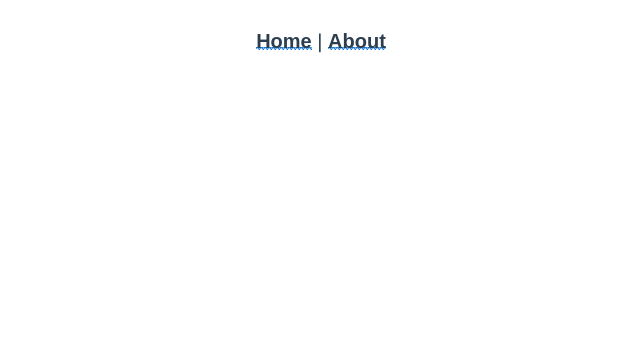
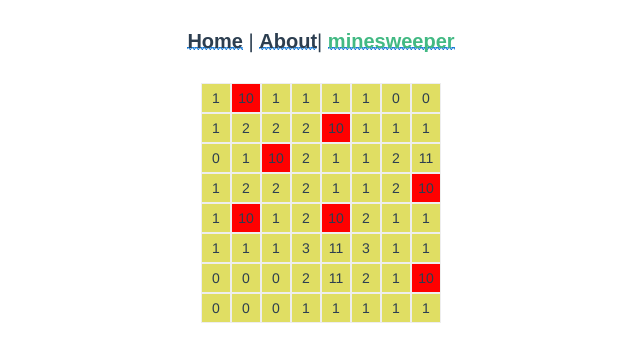
Before and after one commit to czj0923/mine-sweeper, a Vue app: page /#/minesweeper in a window 1280 px wide. Before the commit this address had no page. Shown: the top 362 px of the page, without its empty margins (319-959 px from the left). Built offline with nearby package versions, Linux system fonts and the light colour scheme; a web font is replaced by a local one.

Commit message:
feat  扫雷暂存

```diff
--- a/src/App.vue
+++ b/src/App.vue
@@ -1,7 +1,8 @@
 <template>
   <div id="nav">
     <router-link to="/">Home</router-link> |
-    <router-link to="/about">About</router-link>
+    <router-link to="/about">About</router-link>|
+    <router-link to="/minesweeper">minesweeper</router-link>
   </div>
   <router-view />
 </template>
--- a/src/main.js
+++ b/src/main.js
@@ -1,7 +1,7 @@
 import { createApp } from "vue";
+import "papercss/dist/paper.min.css"; //paper.css
 import App from "./App.vue";
 import router from "./router";
-import "papercss/dist/paper.min.css"; //paper.css
 
 const app = createApp(App);
 app.use(router);
--- a/src/router/index.js
+++ b/src/router/index.js
@@ -13,6 +13,12 @@ const routes = [
     component: () =>
       import(/* webpackChunkName: "about" */ "../views/About.vue"),
   },
+  {
+    path: "/minesweeper",
+    name: "MineSweeper",
+    component: () =>
+      import(/* webpackChunkName: "MineSweeper" */ "../views/MineSweeper.vue"),
+  },
 ];
 
 const router = createRouter({
--- /dev/null
+++ b/src/views/MineSweeper.vue
@@ -0,0 +1,116 @@
+<template>
+  <div class="minesweeper">
+    <div
+      class="game-box"
+      :style="{
+        width: 30 * rowCount + 'px',
+      }"
+    >
+      <template v-for="(row, index) in mineArr" :key="index">
+        <template v-for="(col, index2) in row" :key="col">
+          <div
+            class="box"
+            :class="{ mine: col === 10 }"
+            @click="open(index, index2)"
+          >
+            {{ col }}
+          </div>
+        </template>
+      </template>
+    </div>
+  </div>
+</template>
+
+<script>
+import { reactive, toRefs, onMounted, getCurrentInstance } from "vue";
+export default {
+  name: "MineSweeper",
+  setup() {
+    const { proxy } = getCurrentInstance();
+    console.log(proxy);
+    const state = reactive({
+      mineCount: 10, //雷数
+      colCount: 8, //列数
+      rowCount: 8, //行数
+      mineArr: [[]], //存放雷
+    });
+
+    //初始化雷
+    const initMine = () => {
+      for (let i = 0; i < state.rowCount; i++) {
+        state.mineArr[i] = [];
+        for (let j = 0; j < state.colCount; j++) {
+          state.mineArr[i][j] = 0;
+        }
+      }
+      for (let i = 0; i < state.mineCount; i++) {
+        let [row, col] = Random(state.rowCount, state.colCount);
+        //如果该位置有雷，则重新获取随机坐标
+        while (state.mineArr[row][col] === 10) {
+          [row, col] = Random(state.rowCount, state.colCount);
+        }
+        state.mineArr[row][col] = 10;
+        //设置雷之后，把周围一圈非雷方块数字+1
+        row > 0 && col > 0 && state.mineArr[row - 1][col - 1]++;
+        row > 0 && state.mineArr[row - 1][col]++;
+        row > 0 &&
+          col < state.colCount - 1 &&
+          state.mineArr[row - 1][col + 1]++;
+        col > 0 && state.mineArr[row][col - 1]++;
+        col < state.colCount - 1 && state.mineArr[row][col + 1]++;
+        row < state.rowCount - 1 &&
+          col > 0 &&
+          state.mineArr[row + 1][col - 1]++;
+        row < state.rowCount - 1 && state.mineArr[row + 1][col]++;
+        row < state.rowCount - 1 &&
+          col < state.colCount - 1 &&
+          state.mineArr[row + 1][col + 1]++;
+      }
+      console.log(state.mineArr);
+    };
+
+    //生成随机整数 [0,max)
+    function Random(max_r, max_c) {
+      let x = Math.floor(Math.random() * max_r);
+      let y = Math.floor(Math.random() * max_c);
+      return [x, y];
+    }
+
+    //点击方块
+    const open = (row, col) => {
+      console.log(row, col);
+      state.mineArr[row][col];
+    };
+    onMounted(() => {
+      initMine();
+    });
+    return {
+      ...toRefs(state),
+      open,
+    };
+  },
+};
+</script>
+<style scoped lang="scss">
+.minesweeper {
+  .game-box {
+    display: flex;
+    flex-wrap: wrap;
+    margin: 0 auto;
+    .box {
+      display: flex;
+      align-items: center;
+      justify-content: center;
+      width: 30px;
+      height: 30px;
+      background-color: rgb(224, 222, 99);
+      border: 1px solid #eee;
+      cursor: pointer;
+      font-size: 14px;
+      &.mine {
+        background-color: #f00;
+      }
+    }
+  }
+}
+</style>
```
Also changed, not shown: 1 other file (tests, documents, lock files or other folders).
